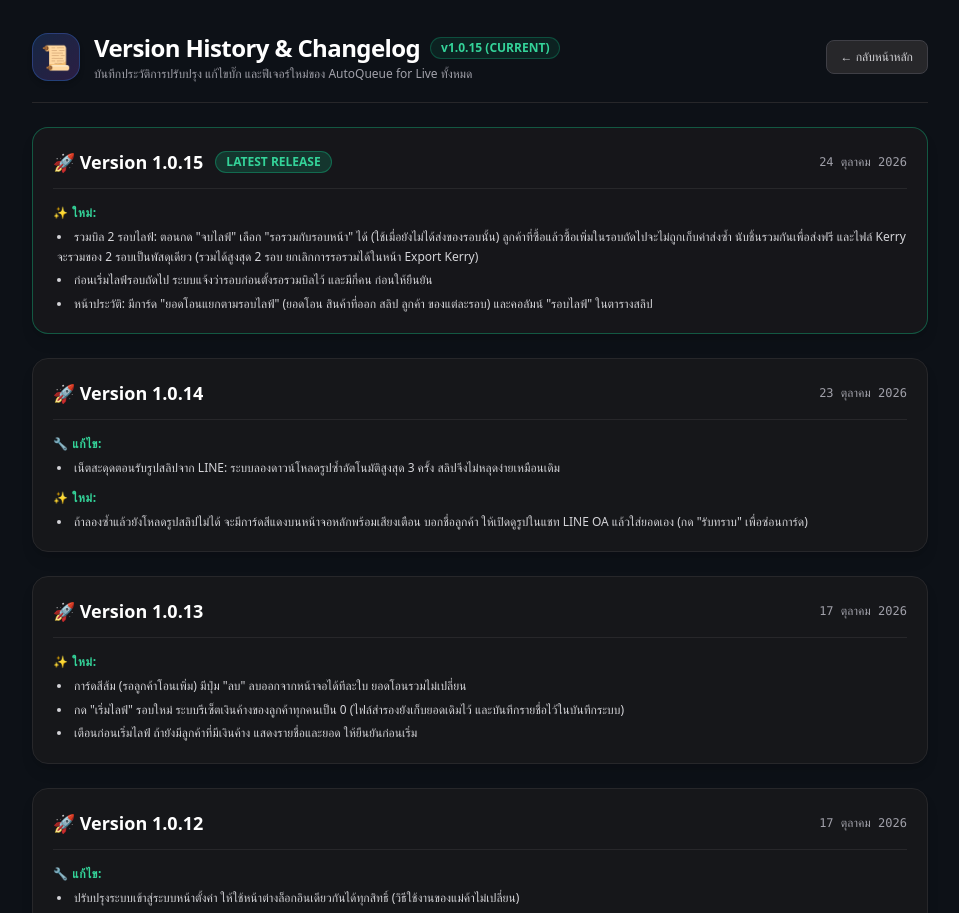
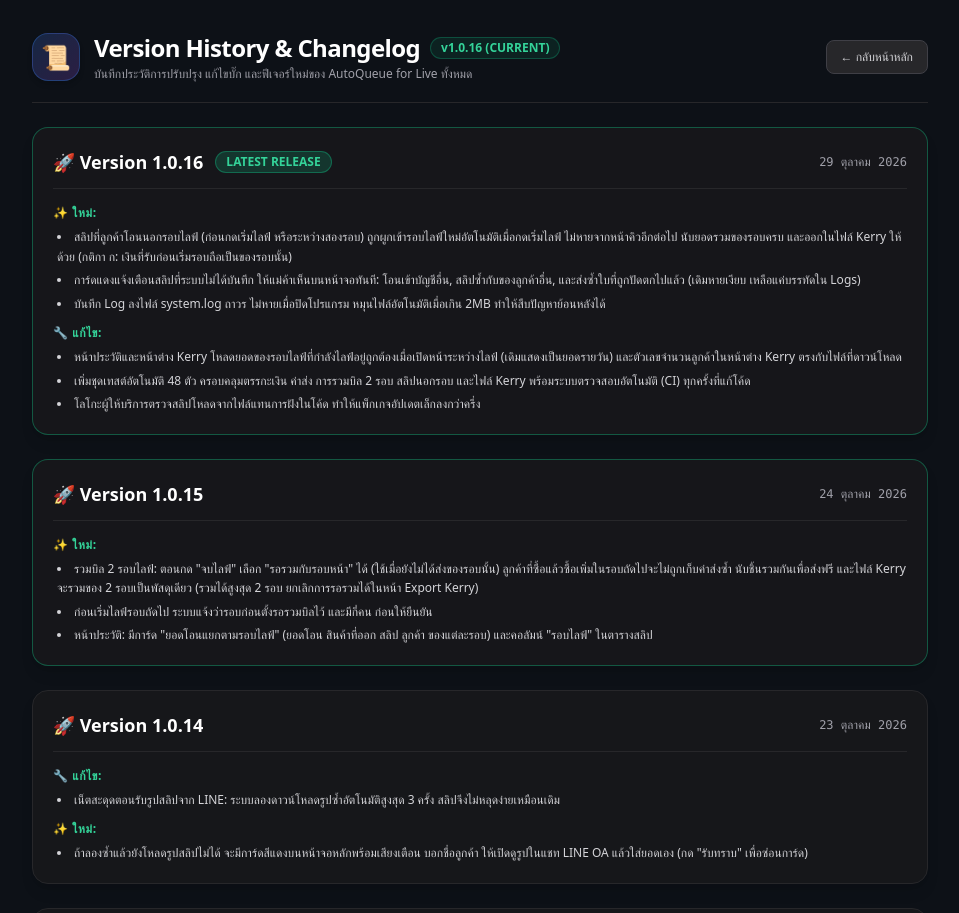
Before and after one commit to Napat-Newbie/AutoQueueforLive, a website: page public/changelog.html in a window 1280 px wide. Shown: the top 913 px of the page, without its empty margins (160-1119 px from the left). Drawn offline with nearby package versions, Linux system fonts and the light colour scheme.

Commit message:
release: v1.0.16 update zip (out-of-round slips claimed into the round, unrecorded-slip cards, system.log, live-round stats/Kerry fix; installer + changelog)

```diff
--- a/package.json
+++ b/package.json
@@ -1,6 +1,6 @@
 {
   "name": "project-slipapi",
-  "version": "1.0.15",
+  "version": "1.0.16",
   "description": "",
   "main": "index.js",
   "scripts": {
--- a/public/changelog.html
+++ b/public/changelog.html
@@ -21,7 +21,7 @@
                 <div>
                     <div class="flex items-center space-x-2.5">
                         <h1 class="text-xl md:text-2xl font-bold tracking-tight text-white">Version History & Changelog</h1>
-                        <span class="text-xs px-2.5 py-0.5 rounded-full font-bold bg-emerald-500/10 text-emerald-400 border border-emerald-500/30">v1.0.15 (CURRENT)</span>
+                        <span class="text-xs px-2.5 py-0.5 rounded-full font-bold bg-emerald-500/10 text-emerald-400 border border-emerald-500/30">v1.0.16 (CURRENT)</span>
                     </div>
                     <p class="text-xs text-zinc-400 mt-0.5">บันทึกประวัติการปรับปรุง แก้ไขบั๊ก และฟีเจอร์ใหม่ของ AutoQueue for Live ทั้งหมด</p>
                 </div>
@@ -34,13 +34,40 @@
         <!-- Timeline Container -->
         <div class="space-y-6">
 
+            <!-- v1.0.16 -->
+            <div class="p-5 rounded-2xl bg-zinc-900/90 border border-emerald-500/40 shadow-lg space-y-4 relative">
+                <div class="flex flex-col sm:flex-row sm:items-center justify-between gap-2 border-b border-zinc-800 pb-3">
+                    <div class="flex items-center space-x-3">
+                        <span class="text-lg font-bold text-white">🚀 Version 1.0.16</span>
+                        <span class="text-xs px-2.5 py-0.5 rounded-full bg-emerald-500/20 text-emerald-400 border border-emerald-500/40 font-bold">LATEST RELEASE</span>
+                    </div>
+                    <span class="text-xs text-zinc-400 font-mono">29 ตุลาคม 2026</span>
+                </div>
+                <div class="space-y-3 text-xs leading-relaxed">
+                    <div>
+                        <h3 class="text-xs font-bold text-emerald-400 uppercase tracking-wider mb-1.5">✨ ใหม่:</h3>
+                        <ul class="list-disc list-inside space-y-1 text-zinc-300 ml-1">
+                            <li>สลิปที่ลูกค้าโอนนอกรอบไลฟ์ (ก่อนกดเริ่มไลฟ์ หรือระหว่างสองรอบ) ถูกผูกเข้ารอบไลฟ์ใหม่อัตโนมัติเมื่อกดเริ่มไลฟ์ ไม่หายจากหน้าคิวอีกต่อไป นับยอดรวมของรอบครบ และออกในไฟล์ Kerry ให้ด้วย (กติกา ก: เงินที่รับก่อนเริ่มรอบถือเป็นของรอบนั้น)</li>
+                            <li>การ์ดแดงแจ้งเตือนสลิปที่ระบบไม่ได้บันทึก ให้แม่ค้าเห็นบนหน้าจอทันที: โอนเข้าบัญชีอื่น, สลิปซ้ำกับของลูกค้าอื่น, และส่งซ้ำใบที่ถูกปัดตกไปแล้ว (เดิมหายเงียบ เหลือแค่บรรทัดใน Logs)</li>
+                            <li>บันทึก Log ลงไฟล์ system.log ถาวร ไม่หายเมื่อปิดโปรแกรม หมุนไฟล์อัตโนมัติเมื่อเกิน 2MB ทำให้สืบปัญหาย้อนหลังได้</li>
+                        </ul>
+                    </div>
+                    <div>
+                        <h3 class="text-xs font-bold text-emerald-400 uppercase tracking-wider mb-1.5">🔧 แก้ไข:</h3>
+                        <ul class="list-disc list-inside space-y-1 text-zinc-300 ml-1">
+                            <li>หน้าประวัติและหน้าต่าง Kerry โหลดยอดของรอบไลฟ์ที่กำลังไลฟ์อยู่ถูกต้องเมื่อเปิดหน้าระหว่างไลฟ์ (เดิมแสดงเป็นยอดรายวัน) และตัวเลขจำนวนลูกค้าในหน้าต่าง Kerry ตรงกับไฟล์ที่ดาวน์โหลด</li>
+                            <li>เพิ่มชุดเทสต์อัตโนมัติ 48 ตัว ครอบคลุมตรรกะเงิน ค่าส่ง การรวมบิล 2 รอบ สลิปนอกรอบ และไฟล์ Kerry พร้อมระบบตรวจสอบอัตโนมัติ (CI) ทุกครั้งที่แก้โค้ด</li>
+                            <li>โลโกะผู้ให้บริการตรวจสลิปโหลดจากไฟล์แทนการฝังในโค้ด ทำให้แพ็กเกจอัปเดตเล็กลงกว่าครึ่ง</li>
+                        </ul>
+                    </div>
+                </div>
+            </div>
             <!-- v1.0.15 -->
             <div class="p-5 rounded-2xl bg-zinc-900/90 border border-emerald-500/40 shadow-lg space-y-4 relative">
                 <div class="flex flex-col sm:flex-row sm:items-center justify-between gap-2 border-b border-zinc-800 pb-3">
                     <div class="flex items-center space-x-3">
                         <span class="text-lg font-bold text-white">🚀 Version 1.0.15</span>
-                        <span class="text-xs px-2.5 py-0.5 rounded-full bg-emerald-500/20 text-emerald-400 border border-emerald-500/40 font-bold">LATEST RELEASE</span>
-                    </div>
+                                            </div>
                     <span class="text-xs text-zinc-400 font-mono">24 ตุลาคม 2026</span>
                 </div>
                 <div class="space-y-3 text-xs leading-relaxed">
```
Also changed, not shown: 2 other files.
